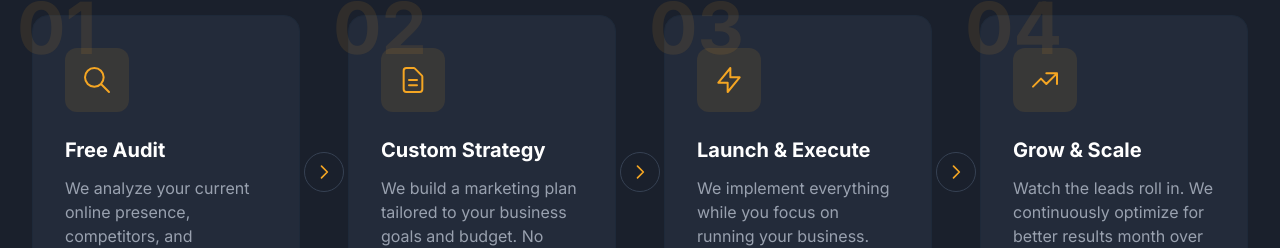
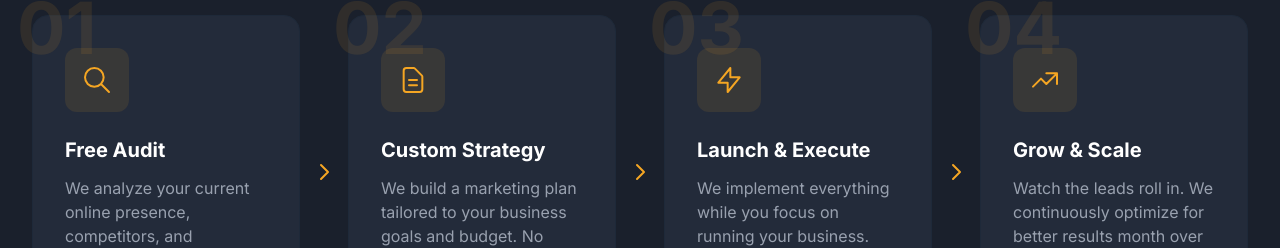
Before and after one commit to leadmetrik/leadmetrik-site, a Next.js app: page / in a window 1280 px wide. Shown: the part 3833-4081 px from the top of the page. Built offline with nearby package versions, Linux system fonts and the light colour scheme.

Commit message:
fix: remove circles around process step arrows

```diff
--- a/src/components/Process.tsx
+++ b/src/components/Process.tsx
@@ -98,10 +98,10 @@ export default function Process() {
                 <p className="text-gray-400">{step.description}</p>
               </div>
 
-              {/* Arrow centered between cards */}
+              {/* Arrow between cards */}
               {index < steps.length - 1 && (
-                <div className="hidden lg:flex absolute top-1/2 -right-6 transform translate-x-1/2 -translate-y-1/2 z-20 w-10 h-10 items-center justify-center rounded-full bg-brand-dark border border-gray-700">
-                  <svg className="w-5 h-5 text-brand-orange" fill="none" stroke="currentColor" viewBox="0 0 24 24">
+                <div className="hidden lg:flex absolute top-1/2 -right-6 transform translate-x-1/2 -translate-y-1/2 z-20">
+                  <svg className="w-6 h-6 text-brand-orange" fill="none" stroke="currentColor" viewBox="0 0 24 24">
                     <path strokeLinecap="round" strokeLinejoin="round" strokeWidth={2} d="M9 5l7 7-7 7" />
                   </svg>
                 </div>
```
